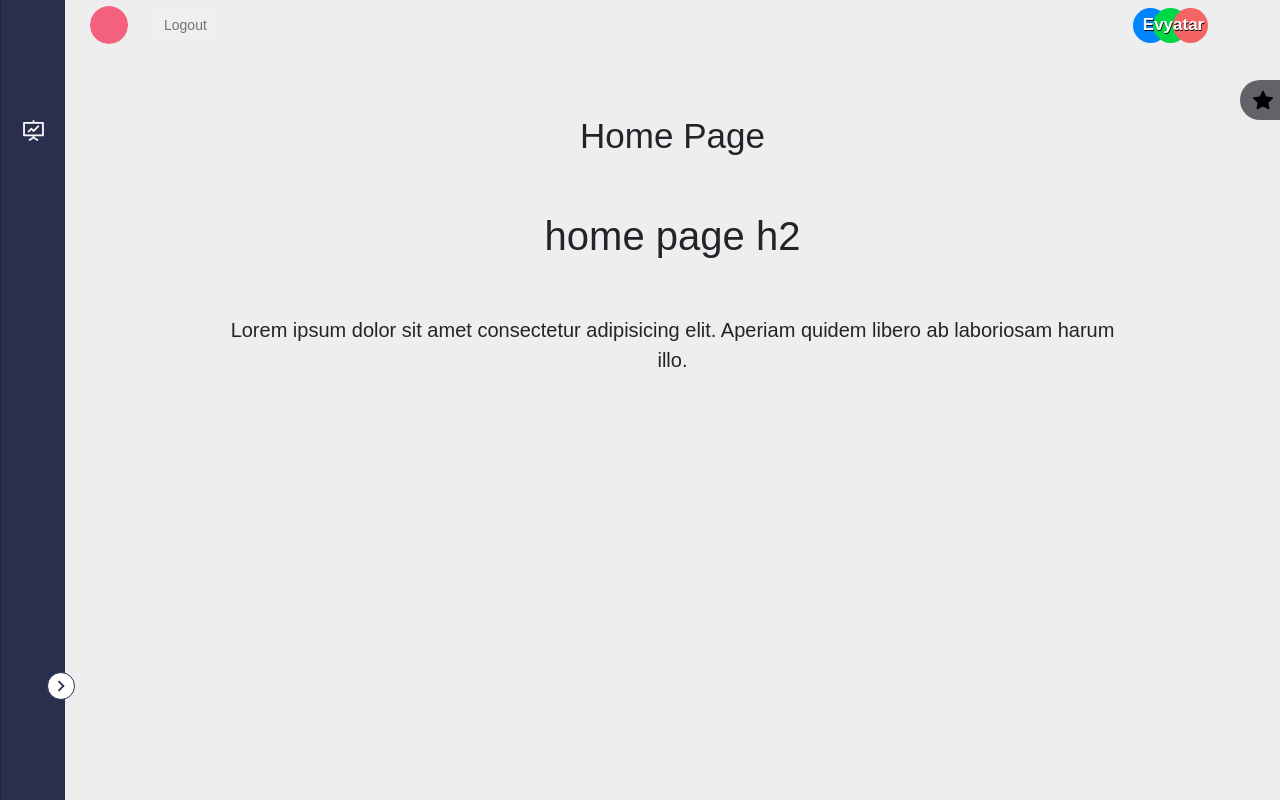
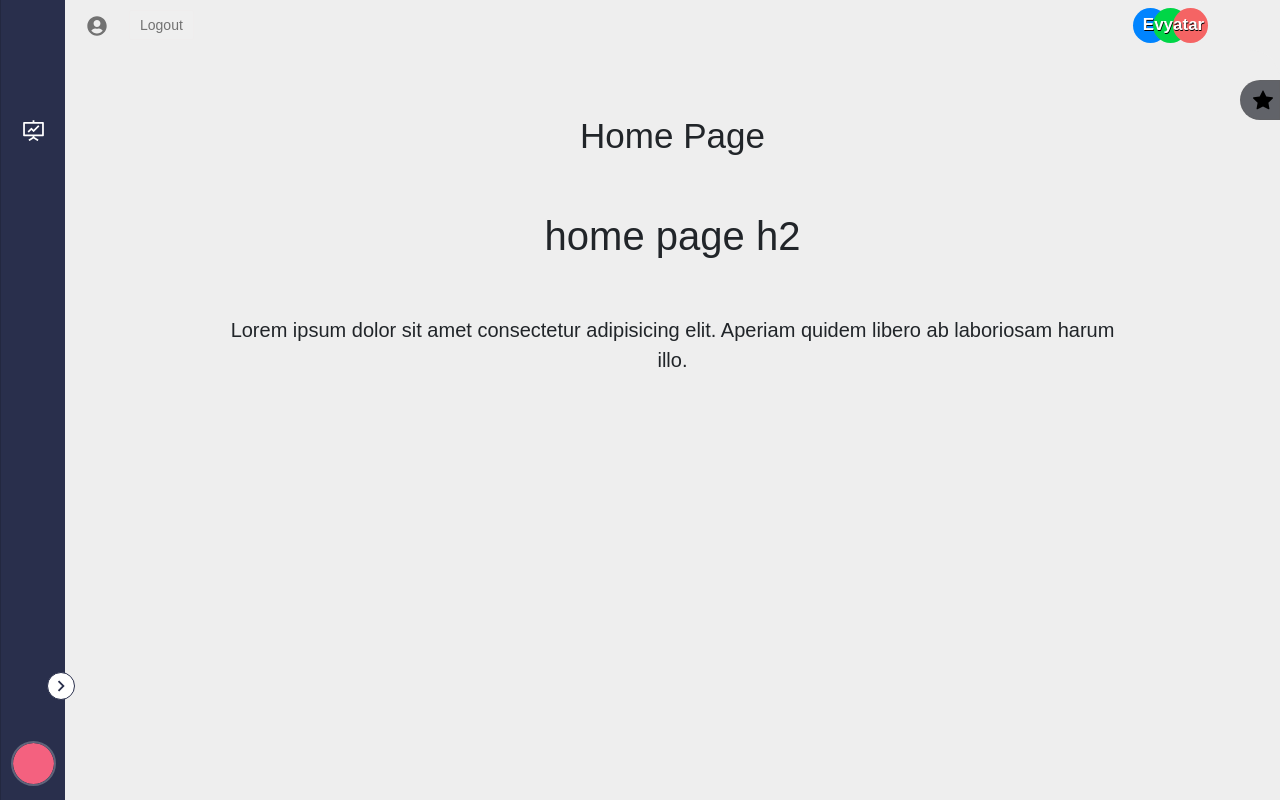
Before and after one commit to evyatarMad007/Hours-System, a React (Create React App) app: page / in a window 1280 px wide. Built offline with nearby package versions, Linux system fonts and the light colour scheme; no server answers; sample sign-in values are in the browser's storage.

Commit message:
nav and header has been updated.

```diff
--- a/src/components/base/all-site.jsx
+++ b/src/components/base/all-site.jsx
@@ -49,7 +49,7 @@ class AllSite extends Component {
                 <ToastContainer/>
                 <Header userData={this.state.user}/>
                     { userService.getCurrentUser()
-                        ? <Navbar/>
+                        ? <Navbar userData={this.state.user}/>
                         : ''
                     }
                     <MainArea userData={this.state.user}/>
--- a/src/components/base/header.jsx
+++ b/src/components/base/header.jsx
@@ -1,6 +1,7 @@
 import React, { Component } from 'react';
 import { NavLink } from "react-router-dom";
 import { RiKeyFill } from 'react-icons/ri';
+import { FaUserCircle } from 'react-icons/fa';
 // import { FaWpforms } from 'react-icons/fa';
 import userService from "../../utils/jwtUser";
 
@@ -44,16 +45,8 @@ class Header extends Component {
                     <div className="header__content__right-side">
                     { userService.getCurrentUser()
                     ? <NavLink className="navLink profile-navLink" to="/profile">
-                    <div className="profile-img">
-                        <div className="img">
-                            {
-                                this.props.userData.imgProfile
-                                ?  <img src={this.props.userData.imgProfile} alt="" />
-                                : <span className="img-text">{ fn ? fn.toUpperCase() : ''}{ ln ? ln.toLowerCase() : ''}</span>
-                            }
-                        </div>
-                    </div>
-                    <span className="username">{! this.props.userData ? '' : `${this.props.userData.firstName}  ${this.props.userData.lastName}`}</span>
+
+                    <span className="username"><i><FaUserCircle/></i> {! this.props.userData ? '' : `${this.props.userData.firstName}  ${this.props.userData.lastName}`}</span>
                     </NavLink>
                     : ''}
                         { userService.getCurrentUser()
--- a/src/components/base/nav-bar.jsx
+++ b/src/components/base/nav-bar.jsx
@@ -16,6 +16,10 @@ class Navbar extends Component {
     }
 
     render() {
+
+        let fn = this.props.userData.firstName && this.props.userData.firstName.split('')[0];
+        let ln = this.props.userData.lastName && this.props.userData.lastName.split('')[0];
+
         const { openMode } = this.state;
         return (
             <nav className={ openMode ? 'navbar navbar--open-mode' : 'navbar'}>
@@ -27,6 +31,18 @@ class Navbar extends Component {
                         <div className="text"><span>Hours system</span></div>
                     </NavLink>
                 </div>
+
+                <div className="profile-img">
+                <NavLink className="navLink profile-navLink" to="/profile">
+                        <div className="img">
+                            {
+                                this.props.userData.imgProfile
+                                ?  <img src={this.props.userData.imgProfile} alt="" />
+                                : <span className="img-text">{ fn ? fn.toUpperCase() : ''}{ ln ? ln.toLowerCase() : ''}</span>
+                            }
+                        </div>
+                </NavLink>
+                    </div>
             </nav>
          );
     }
--- a/src/style/base/_header.scss
+++ b/src/style/base/_header.scss
@@ -182,47 +182,55 @@
                     }
                 }
             }
+            .profile-navLink {
+                .username {
+                    i {
+                        font-size: 2rem;
+                    }
+                }
+            }
 
 
-            .profile-img {
-                // background-color: red;
-                padding: 0;
-                height: 5rem;
-                width: 5rem;
-                display: flex;
-                justify-content: center;
-                align-items: center;
-                // display: none;
 
-                border-radius: 50%;
-                .img {
-                    display: flex;
-                    justify-content: center;
-                    align-items: center;
-                    overflow: hidden;
-                    width: 75%;
-                    height: 75%;
-                    border-radius: 50%;
-                    img {
-                        object-fit: cover;
-                        width: 100%;
-                        height: 100%;
-                        border-radius: 50%;
-                        border: .1rem solid rgba(95, 95, 95, 0.144);
-                    }
-                    .img-text {
-                        background-color: #F4617F;
-                        text-shadow: 0.2px 0.2px 0.2px black;
-                        color: white;
-                        width: 100%;
-                        height: 100%;
-                        display: flex;
-                        justify-content: center;
-                        align-items: center;
-                        border-radius: 50%;
-                    }
-                }
-             }
+            // .profile-img {
+            //     // background-color: red;
+            //     padding: 0;
+            //     height: 5rem;
+            //     width: 5rem;
+            //     display: flex;
+            //     justify-content: center;
+            //     align-items: center;
+            //     // display: none;
+
+            //     border-radius: 50%;
+            //     .img {
+            //         display: flex;
+            //         justify-content: center;
+            //         align-items: center;
+            //         overflow: hidden;
+            //         width: 75%;
+            //         height: 75%;
+            //         border-radius: 50%;
+            //         img {
+            //             object-fit: cover;
+            //             width: 100%;
+            //             height: 100%;
+            //             border-radius: 50%;
+            //             border: .1rem solid rgba(95, 95, 95, 0.144);
+            //         }
+            //         .img-text {
+            //             background-color: #F4617F;
+            //             text-shadow: 0.2px 0.2px 0.2px black;
+            //             color: white;
+            //             width: 100%;
+            //             height: 100%;
+            //             display: flex;
+            //             justify-content: center;
+            //             align-items: center;
+            //             border-radius: 50%;
+            //         }
+            //     }
+            //  }
         }
 
     }
--- a/src/style/base/_nav-bar.scss
+++ b/src/style/base/_nav-bar.scss
@@ -99,6 +99,65 @@ align-items: flex-start;
     }
 }
 
+
+.profile-img {
+    // background-color: red;
+    padding: 0;
+    height: 4.5rem;
+    width: 4.5rem;
+    display: flex;
+    justify-content: center;
+    align-items: center;
+    position: absolute;
+    bottom: clamp(2rem, 5vw, 15rem);
+    left: 0;
+    right: 0;
+    margin: auto;
+    cursor: pointer;
+    border: 2px solid rgba(255, 255, 255, 0.253);
+    border-radius: 50%;
+    transition: ease-in-out 0.35s;
+
+    &:hover {
+        border: 2px solid rgba(252, 251, 251, 0.644);
+    }
+
+    .profile-navLink {
+        width: 100%;
+        height: 100%;
+        .img {
+            display: flex;
+            justify-content: center;
+            align-items: center;
+            overflow: hidden;
+            width: 100%;
+            height: 100%;
+            border-radius: 50%;
+            img {
+                object-fit: cover;
+                width: 100%;
+                height: 100%;
+                border-radius: 50%;
+                border: .1rem solid rgba(95, 95, 95, 0.144);
+            }
+            .img-text {
+                background-color: #F4617F;
+                text-shadow: 0.2px 0.2px 0.2px black;
+                color: white;
+                width: 100%;
+                height: 100%;
+                display: flex;
+                justify-content: center;
+                align-items: center;
+                border-radius: 50%;
+                font-size: 1.5rem;
+                font-weight: lighter;
+            }
+        }
+    }
+ }
+
+
 }
 .mode-btn--to-close {
     transform: rotate(-180deg);
```
